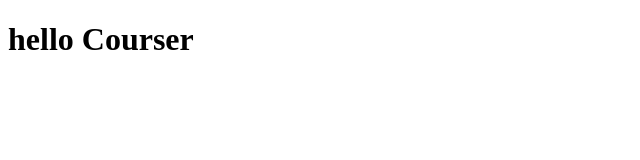
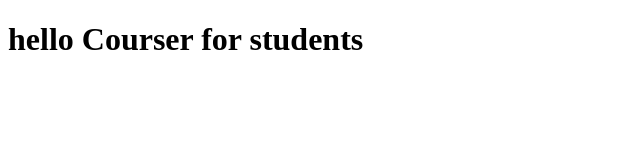
Before and after one commit to Jagrutikolte/Coursera-AngularJs, a plain HTML site: page index.html in a window 1280 px wide. Shown: the whole page, without its empty margins (0-640 px from the left). Drawn offline with Linux system fonts and the light colour scheme.

Commit message:
2nd commit

```diff
--- a/index.html
+++ b/index.html
@@ -5,6 +5,6 @@
     <title>hello Coursera</title>
   </head>
   <body>
-    <h1>hello Courser</h1>
+    <h1>hello Courser for students</h1>
   </body>
 </html>
```
